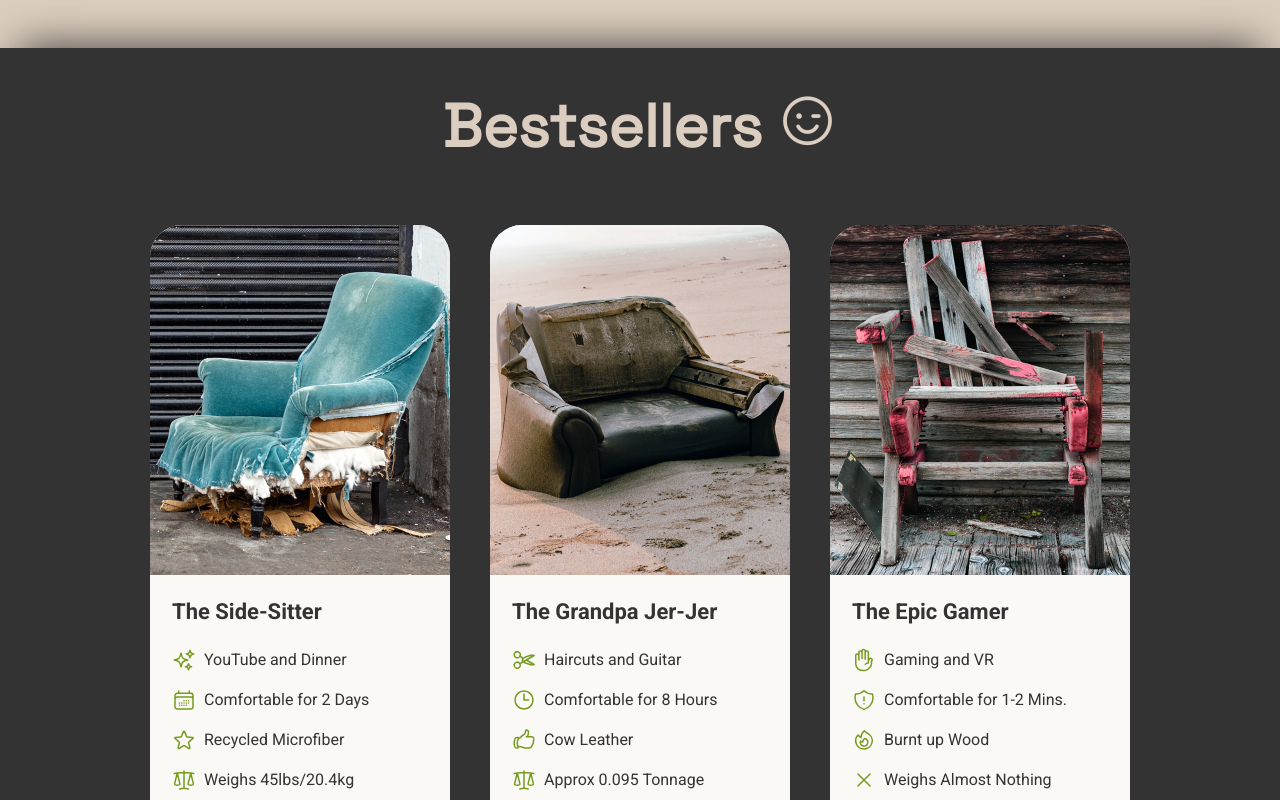
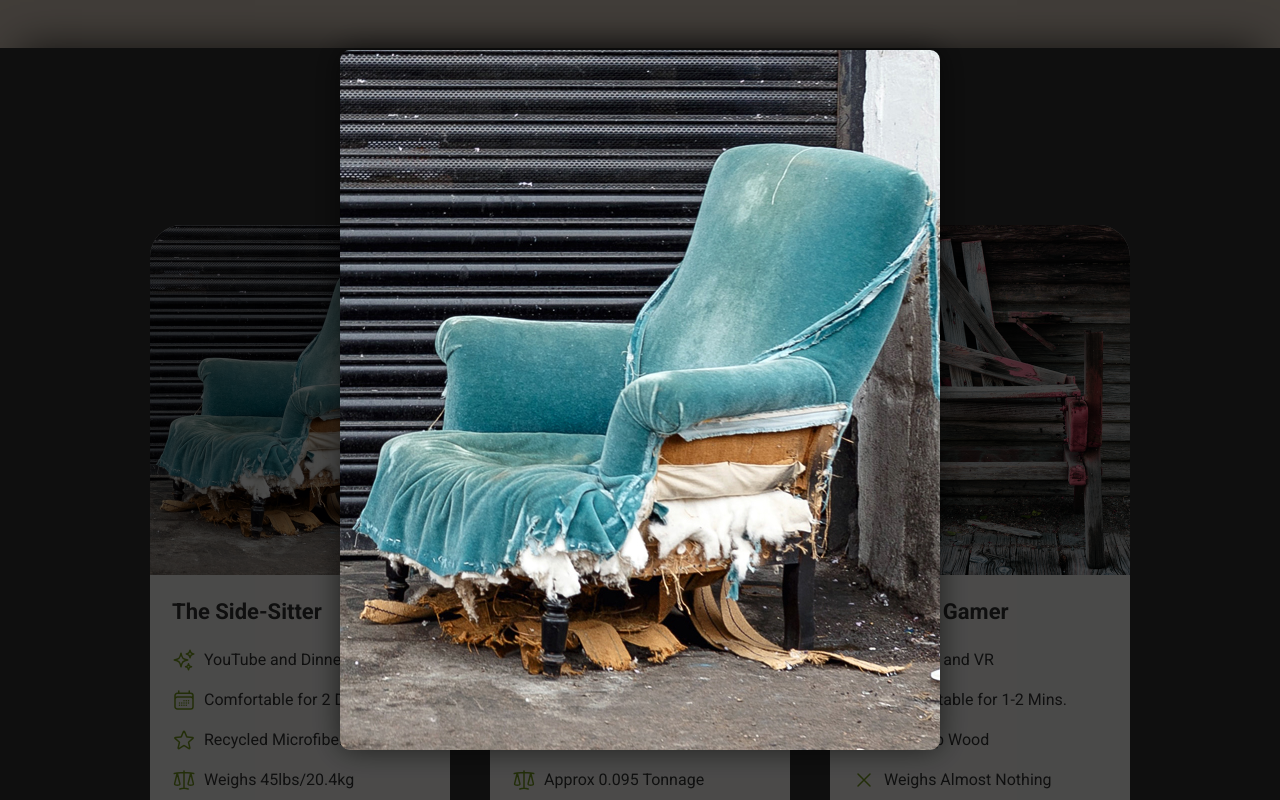
Before and after one commit to tholst952/ugly-chairs, a React (Create React App) app: page / in a window 1280 px wide. Both pictures are taken after a click on the picture 300 px from the left and 1112 px from the top of the page. Shown: the part 712-1512 px from the top of the page. Built offline with nearby package versions, Linux system fonts and the light colour scheme; a web font is replaced by a local one.

Commit message:
added fullsize image modal when chair imgs clicked on in bestseller section. refactoring component next..

```diff
--- a/src/App.js
+++ b/src/App.js
@@ -16,7 +16,7 @@ export default function App() {
       <NavBar />
       <div className="main">
         <Home />
-        <Bestsellers cartItems={cartItems} setCartItems={setCartItems} />
+        <Bestsellers />
         <About />
         <CurrentStock />
         <Testimonial />
--- a/src/bestsellers.js
+++ b/src/bestsellers.js
@@ -1,4 +1,12 @@
-export default function Bestsellers({ cartItems, setCartItems }) {
+import { useState } from "react";
+
+export default function Bestsellers({}) {
+  const [selectedImage, setSelectedImage] = useState(null);
+
+  function handleCardImgClick(imageSrc) {
+    setSelectedImage(imageSrc);
+  }
+
   return (
     <div className="wrapper dkbg">
       <h2 className="bestsellers-headline">
@@ -12,6 +20,7 @@ export default function Bestsellers({ cartItems, setCartItems }) {
           <img
             src="/img/best-01.jpg"
             alt="a teal chair, upholstery ripped and frayed"
+            onClick={() => handleCardImgClick("/img/best-01.jpg")}
           />
           <div className="card-contents">
             <h4 className="card-title">The Side-Sitter</h4>
@@ -93,12 +102,7 @@ export default function Bestsellers({ cartItems, setCartItems }) {
               <span>
                 <strong>$640</strong>
               </span>
-              <button
-                className="btn--small"
-                onClick={() => setCartItems("test")}
-              >
-                Add to cart
-              </button>
+              <button className="btn--small">Add to cart</button>
             </div>
           </div>
         </div>
@@ -107,6 +111,7 @@ export default function Bestsellers({ cartItems, setCartItems }) {
           <img
             src="img/best-02.jpg"
             alt="a heavily distressed leather chair on a beach"
+            onClick={() => handleCardImgClick("img/best-02.jpg")}
           />
           <div className="card-contents">
             <h4 className="card-title">The Grandpa Jer-Jer</h4>
@@ -198,6 +203,7 @@ export default function Bestsellers({ cartItems, setCartItems }) {
           <img
             src="img/best-03.jpg"
             alt="the remains of a broken wooden chair"
+            onClick={() => handleCardImgClick("img/best-03.jpg")}
           />
           <div className="card-contents">
             <h4 className="card-title">The Epic Gamer</h4>
@@ -289,6 +295,17 @@ export default function Bestsellers({ cartItems, setCartItems }) {
           </div>
         </div>
       </section>
+
+      {selectedImage && (
+        <div className="modal-overlay" onClick={() => setSelectedImage(null)}>
+          <img
+            src={selectedImage}
+            alt="chair enlarged"
+            className="modal-image"
+            onClick={(e) => e.stopPropagation}
+          />
+        </div>
+      )}
     </div>
   );
 }
--- a/src/index.css
+++ b/src/index.css
@@ -296,6 +296,28 @@ body {
   border: none;
 }
 
+/* Modal Overlay Styles for Fullsize Image Display */
+.modal-overlay {
+  position: fixed;
+  top: 0;
+  left: 0;
+  width: 100%;
+  height: 100%;
+  background: rgba(0, 0, 0, 0.7);
+  display: flex;
+  justify-content: center;
+  align-items: center;
+  z-index: 999;
+}
+
+.modal-image {
+  max-width: 90vw;
+  max-height: 90vh;
+  border-radius: 10px;
+  box-shadow: 0 0 30px rgba(0, 0, 0, 0.6);
+  cursor: pointer;
+}
+
 /**********************************/
 /* Our Chairs Component */
 /**********************************/
```
